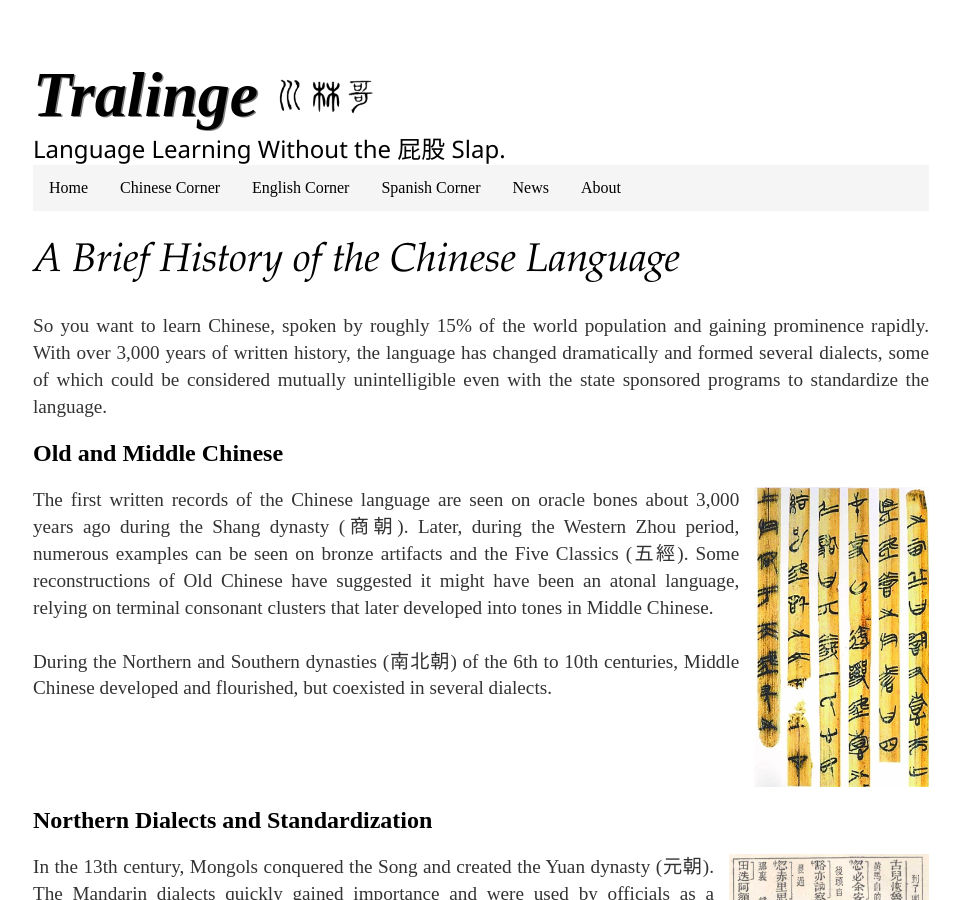
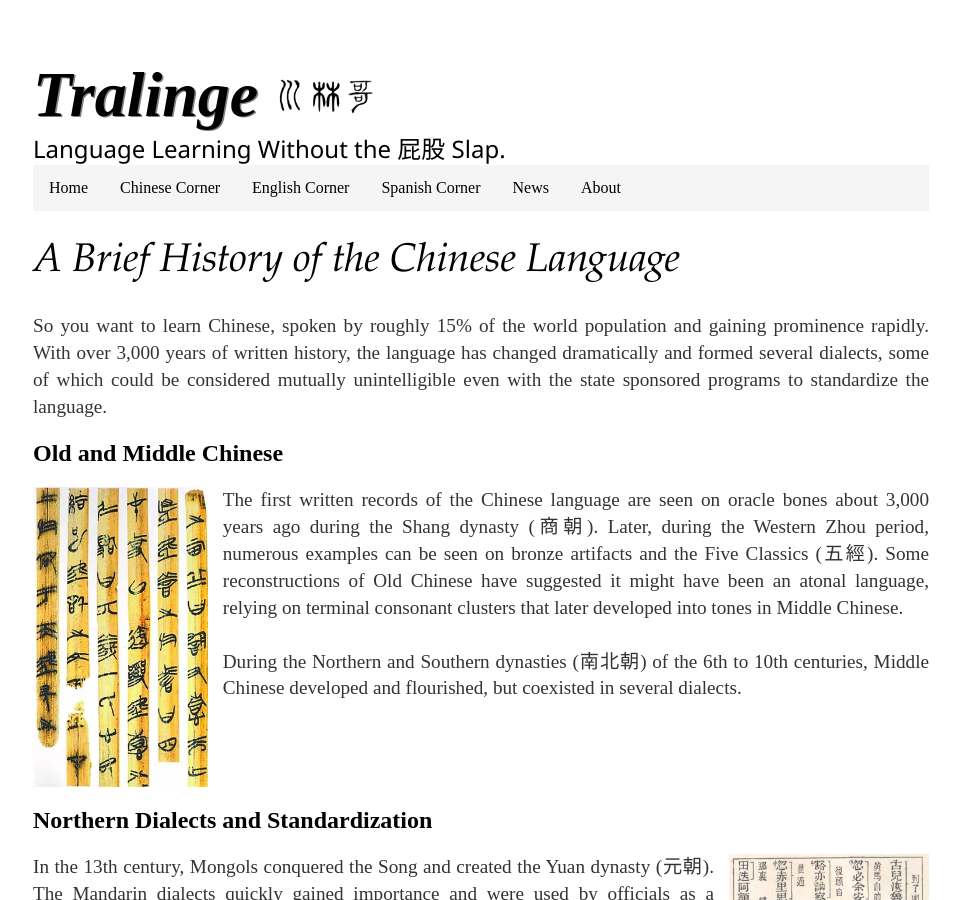
Before and after one commit to Tralinge/tralinge.github.io, a Jekyll site: the page built from chinese_corner/history_of_chinese.html, in a window 1280 px wide and 900 px high. Shown: the whole window, without its empty margins (159-1119 px from the left). Built offline with Jekyll 4.4.1, drawn with Linux system fonts in a browser that asks for light colours.

Commit message:
Update history_of_chinese.html

```diff
--- a/chinese_corner/history_of_chinese.html
+++ b/chinese_corner/history_of_chinese.html
@@ -11,7 +11,7 @@
 
 <div class="clearfix">
   <h2>Old and Middle Chinese</h2>
-  <p><img class="rfimg" src="/media/cc/poetry manuscript.jpg" alt="poetry manuscript" style="height:300px;margin-left:15px;">
+  <p><img class="lfimg" src="/media/cc/poetry manuscript.jpg" alt="poetry manuscript" style="height:300px; margin-right:15px;">
     The first written records of the Chinese language are seen on oracle bones about 3,000 years ago during the
     Shang dynasty (商朝). Later, during the Western Zhou period, numerous examples can be seen on bronze artifacts
     and the Five Classics (五經). Some reconstructions of Old Chinese have suggested it might have been an atonal
@@ -35,8 +35,8 @@
 
 <div class="clearfix">
   <h2>Simplification of Written Script</h2>
-    <p><img class="rfimg" src="/media/cc/simplified chinese.jpg" alt="simplified Chinese" style="width:200px;margin-left:15px;">
+    <p><img class="lfimg" src="/media/cc/simplified chinese.jpg" alt="simplified Chinese" style="width:200px; margin-right:15px;">
     Under construction<br><br><br><br><br><br><br><br><br><br><br><br><br><br>
-      <img class="rfimg" src="/media/cc/chinese dialect map.png" alt="Chinese dialect map" style="width:200px;margin-left:15px;">
+      <img class="rfimg" src="/media/cc/chinese dialect map.png" alt="Chinese dialect map" style="width:800px;margin-left:15px;">
     </p>
 </div>
```
